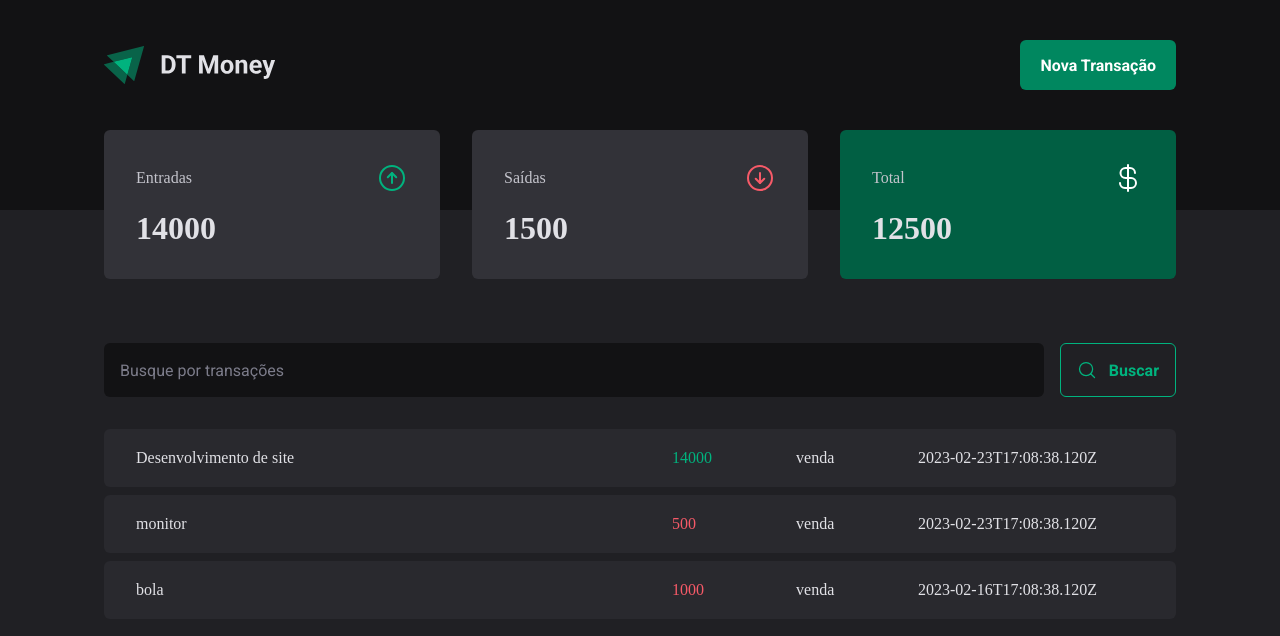
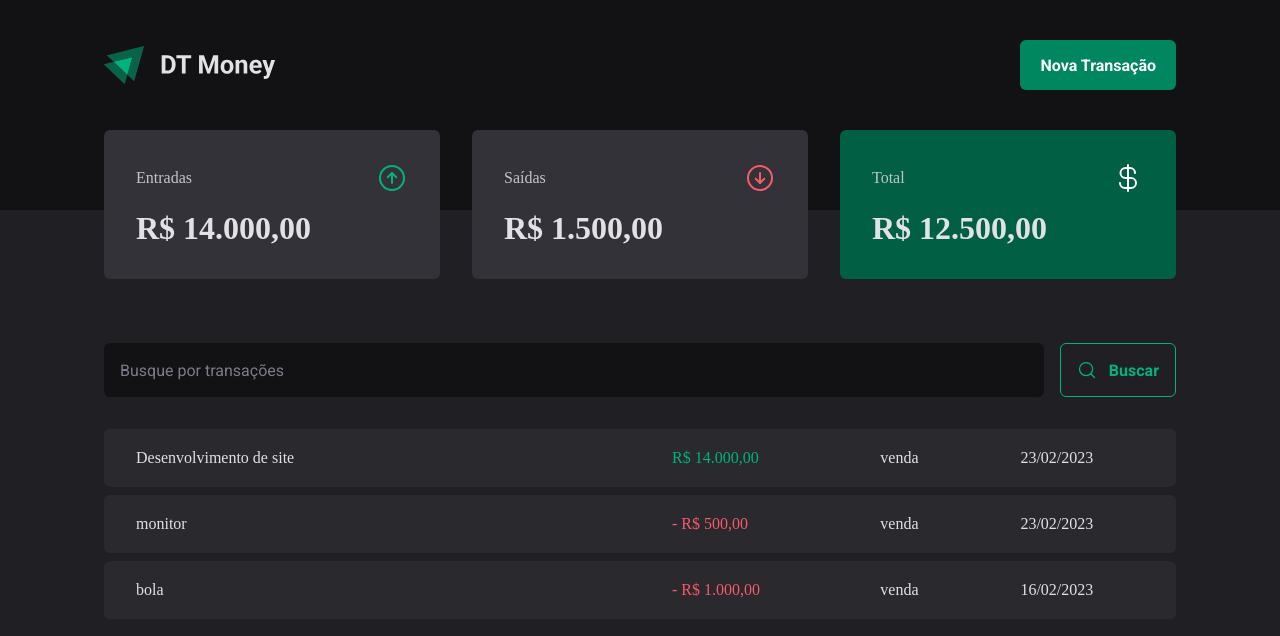
Before and after one commit to marcoscode404/dtmoneyIgnite03, a React (Vite) app in the folder 03-dt-money/: page / in a window 1280 px wide. Shown: the top 636 px of the page. Built offline with nearby package versions, Linux system fonts and the light colour scheme; data requests are answered from the project's data file.

Commit message:
formatando valores

```diff
--- a/03-dt-money/src/components/Summary/index.tsx
+++ b/03-dt-money/src/components/Summary/index.tsx
@@ -2,6 +2,7 @@
 import { ArrowCircleDown, ArrowCircleUp, CurrencyDollar } from 'phosphor-react'
 import { useContext } from 'react'
 import { TransactionsContext } from '../../contexts/TransactionsContext'
+import { priceFormatter } from '../../utils/formatter'
 
 export function Summary() {
   const { transactions } = useContext(TransactionsContext)
@@ -34,7 +35,7 @@
           <ArrowCircleUp size={32} color="#00b37e" />
         </header>
 
-        <strong>{summary.income}</strong>
+        <strong>{priceFormatter.format(summary.income)}</strong>
       </SummaryCard>
 
       <SummaryCard>
@@ -43,7 +44,7 @@
           <ArrowCircleDown size={32} color="#f75a68" />
         </header>
 
-        <strong>{summary.outcome}</strong>
+        <strong>{priceFormatter.format(summary.outcome)}</strong>
       </SummaryCard>
 
       <SummaryCard variant="green">
@@ -52,7 +53,7 @@
           <CurrencyDollar size={32} color="#fff" />
         </header>
 
-        <strong>{summary.total}</strong>
+        <strong>{priceFormatter.format(summary.total)}</strong>
       </SummaryCard>
     </SummaryContainer>
   )
--- a/03-dt-money/src/pages/Transactions/index.tsx
+++ b/03-dt-money/src/pages/Transactions/index.tsx
@@ -2,6 +2,7 @@
 import { Header } from '../../components/Header'
 import { Summary } from '../../components/Summary'
 import { TransactionsContext } from '../../contexts/TransactionsContext'
+import { dateFormatter, priceFormatter } from '../../utils/formatter'
 import { SearchForm } from './components/SearchForm'
 import {
   PriceHighlight,
@@ -11,8 +12,6 @@
 
 export function Transactions() {
   const { transactions } = useContext(TransactionsContext)
-
-  console.log(transactions)
 
   return (
     <div>
@@ -33,11 +32,14 @@
                   <td width="50%">{transaction.description}</td>
                   <td>
                     <PriceHighlight variant={transaction.type}>
-                      {transaction.price}
+                      {transaction.type === 'outcome' && '- '}
+                      {priceFormatter.format(transaction.price)}
                     </PriceHighlight>
                   </td>
                   <td>{transaction.category}</td>
-                  <td>{transaction.createdAt}</td>
+                  <td>
+                    {dateFormatter.format(new Date(transaction.createdAt))}
+                  </td>
                 </tr>
               )
             })}
--- /dev/null
+++ b/03-dt-money/src/utils/formatter.ts
@@ -0,0 +1,6 @@
+export const dateFormatter = new Intl.DateTimeFormat('pt-BR')
+
+export const priceFormatter = new Intl.NumberFormat('pt-BR', {
+  style: 'currency',
+  currency: 'BRL',
+})
```
